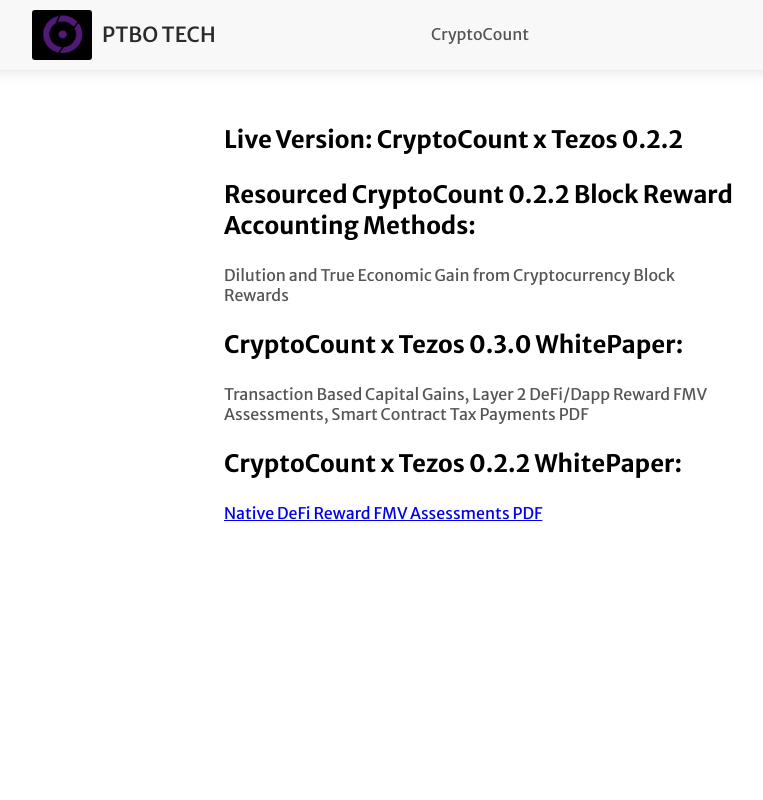
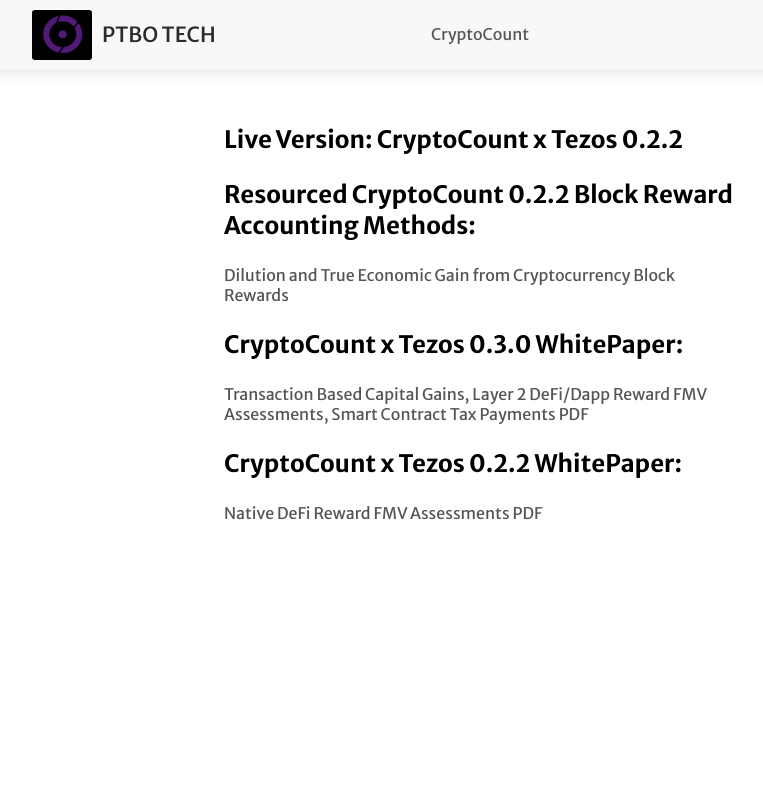
Before and after one commit to HenrikMoe/PTBOwebsite, a React (Create React App) app: page /literature in a window 1280 px wide. Shown: the top 800 px of the page, without its empty margins (160-923 px from the left). Built offline with nearby package versions, Linux system fonts and the light colour scheme.

Commit message:
Update Literature.js

```diff
--- a/src/Literature/Literature.js
+++ b/src/Literature/Literature.js
@@ -65,7 +65,8 @@
 
 				</h3>
 				<div>
- 				<a onClick={onResumeClick2} href={pdf2} className={classes.Link} >
+
+ 				<a href={process.env.PUBLIC_URL + '/0.3.0.pdf'}  target="_blank" rel="noopener noreferrer" className={classes.Link} >
 
 					Transaction Based Capital Gains, Layer 2 DeFi/Dapp Reward FMV Assessments, Smart Contract Tax Payments PDF
 
@@ -76,7 +77,7 @@
 
 				</h3>
 				<div>
-				 <a onClick={onResumeClick} href={pdf1} target = "_blank">
+				 <a href={process.env.PUBLIC_URL + '/0.2.2.pdf'}  target="_blank" rel="noopener noreferrer" className={classes.Link} >
 
 					Native DeFi Reward FMV Assessments PDF
 
```
